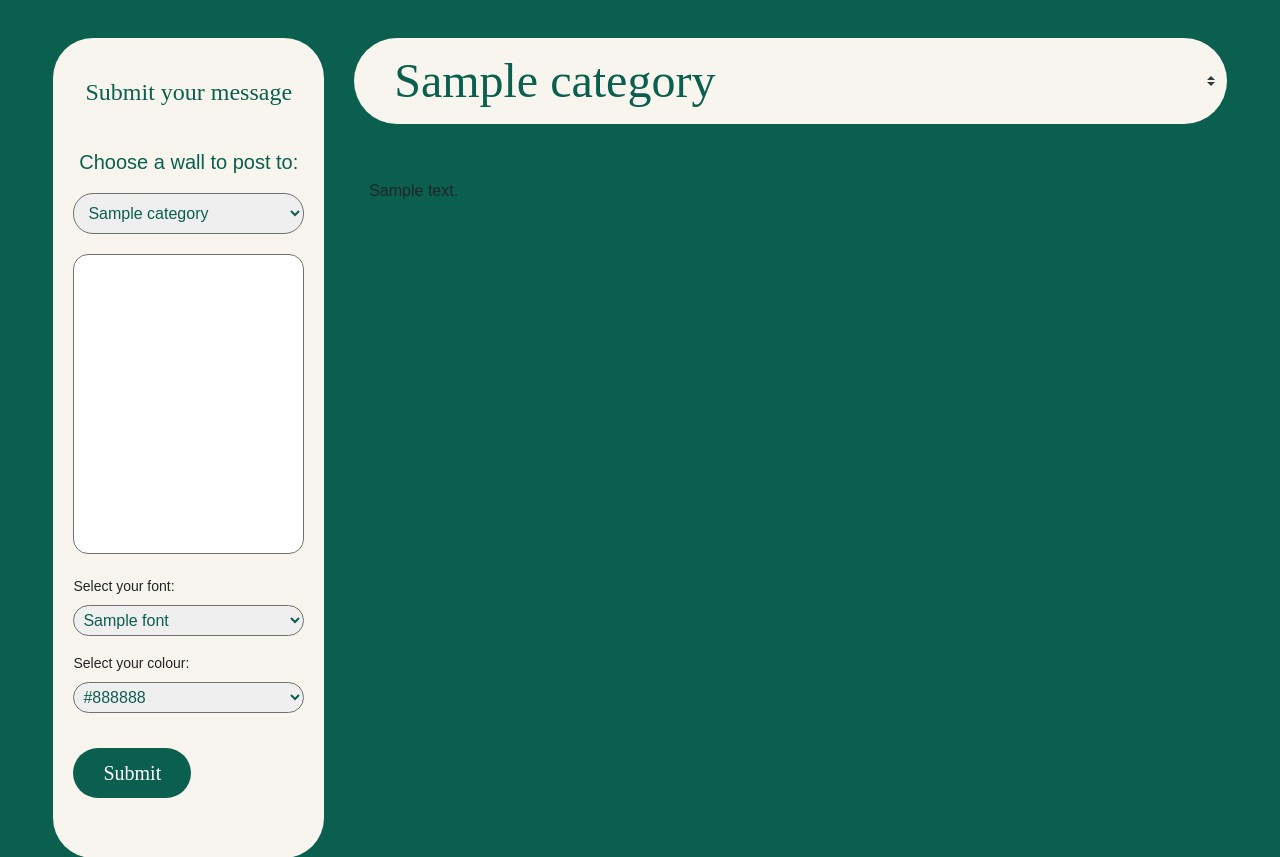
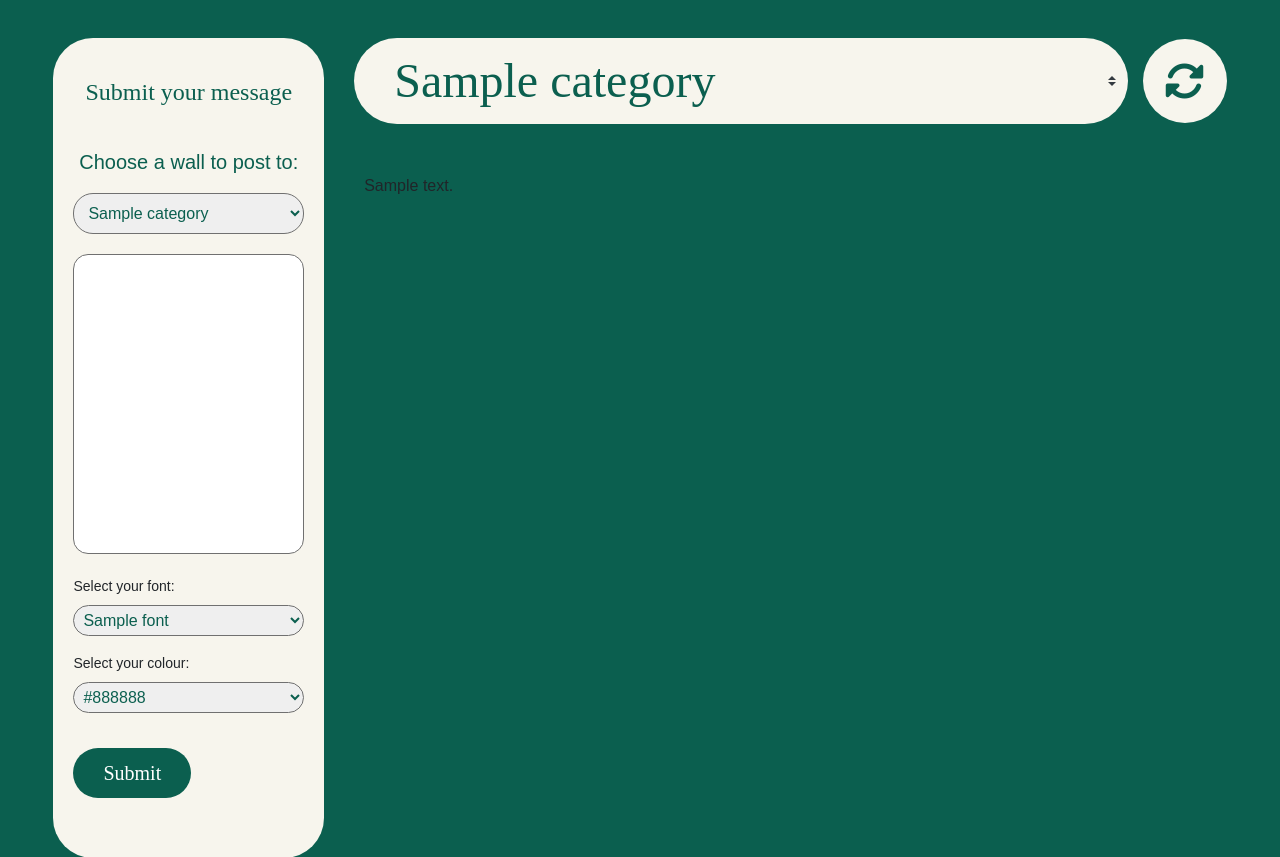
Before and after one commit to ferwicker/message-wall, a Node server app: page / in a window 1280 px wide. Shown: the top 857 px of the page. Run offline with Node 20, Linux system fonts and the light colour scheme; tables that the repository leaves empty hold one stand-in row (values such as "Sample post"); some libraries are stand-ins or nearby versions; some web fonts are replaced.

Commit message:
Add refresh button

```diff
--- a/package.json
+++ b/package.json
@@ -19,6 +19,7 @@
   "dependencies": {
     "express": "^4.17.1",
     "express-handlebars": "^5.2.1",
+    "masonry-layout": "^4.2.2",
     "mysql2": "^2.2.5",
     "sequelize": "^6.5.1"
   }
--- a/public/js/script.js
+++ b/public/js/script.js
@@ -1,5 +1,7 @@
 /* eslint-disable camelcase */
+
 $(document).ready(() => {
+
   const messageForm = $("#messageForm");
   const selWall = $("#wall-select");
   const messageInput = $("#message-body");
@@ -7,6 +9,13 @@ $(document).ready(() => {
   const selColour = $("#colour-select");
 
   const mainWall = $("#mainWall");
+
+  const refreshButton = $(".refresh-button");
+
+  refreshButton.on('click', e => {
+    e.preventDefault();
+    location.reload();
+  })
 
   messageForm.on("submit", e => {
     e.preventDefault();
--- a/public/stylesheets/style.css
+++ b/public/stylesheets/style.css
@@ -104,15 +104,15 @@ label {
   }
 
   .grid-item {
-    width: 20%;
-    padding: 15px;
-    min-height: 120px;
+    width: 30%;
+    min-width: 200px;
     float: left;
     /*border: black 1px solid;*/
+    padding: 10px;
   }
 
-  .grid-item--width2 { width: 40%; }
-  .grid-item--width3 { width: 60%; }
+  .grid-item--width2 { width: 390px; }
+  .grid-item--width3 { width: 590px; }
   .grid-item--width4 { width: 80%; }
 
   .grid-item--height2 { height: 200px; }
@@ -157,3 +157,21 @@ label {
   .cream {
     color: #f7f5ed;
   }
+
+  /* refresh button */
+
+  .refresh-button {
+      background-color: #f7f5ed;
+      color: #0b5f4f;
+      font-size: 40px;
+      padding: 22px;
+      border-radius: 50%;
+      border: none;
+      margin-left: 15px;
+  }
+
+  .refresh-button:hover {
+    background-color: #074338;
+    color: #f7f5ed;
+    transition: all .4s;
+  }
--- a/views/index.handlebars
+++ b/views/index.handlebars
@@ -33,16 +33,19 @@
                 </div>
             </section>
             <section class="col-sm-9">
+                <div class="d-flex align-items-center">
                 <select class="custom-select dropdownWall" id="mainWall">
                     {{#each categories}}
                         {{#if selected}}<option class="dropdown-item" value="{{id}}" selected="selected">{{category_label}}</option>{{/if}}
                         {{#unless selected}}<option class="dropdown-item" value="{{id}}">{{category_label}}</option>{{/unless}}
                     {{/each}}
                 </select>
+                <button class="fas fa-sync-alt refresh-button"></button>
+                </div>
                 <div class="quotes-section">
                     <div class="grid">
                         {{#each messages}}
-                            <div class="grid-item grid-item--width2">
+                            <div class="grid-item">
                                 <div style="{{colorCss}} {{fontCss}}">{{message_body}}</div>
                             </div>
                         {{/each}}
```
Also changed, not shown: public/testfile.html (+13 -13 lines).
